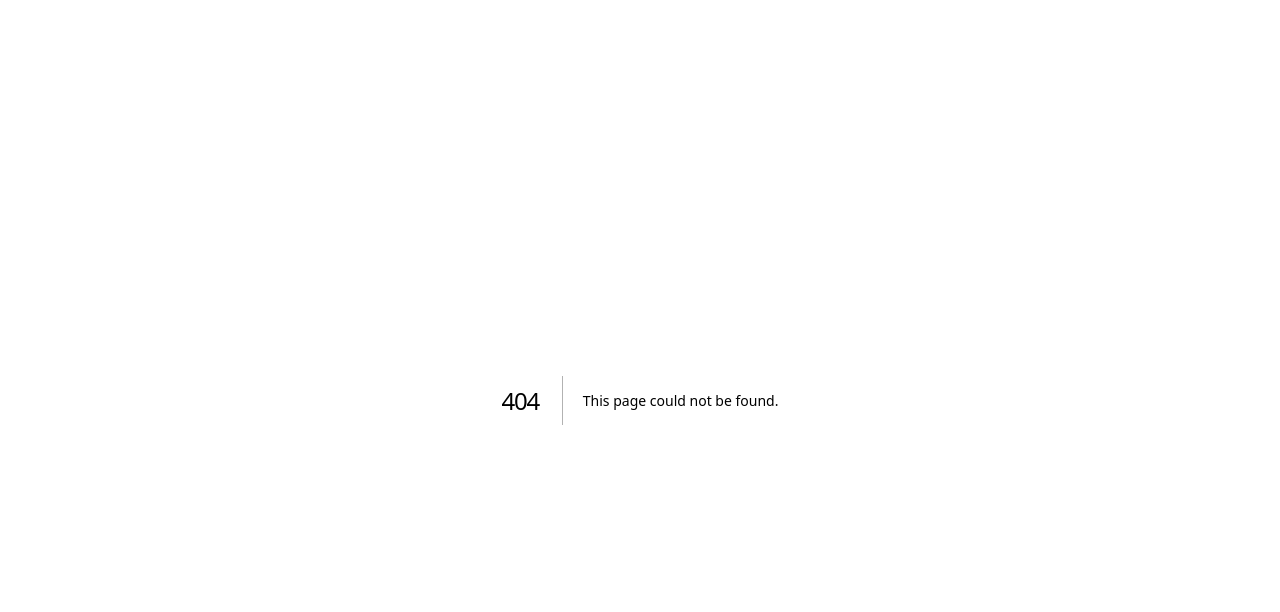
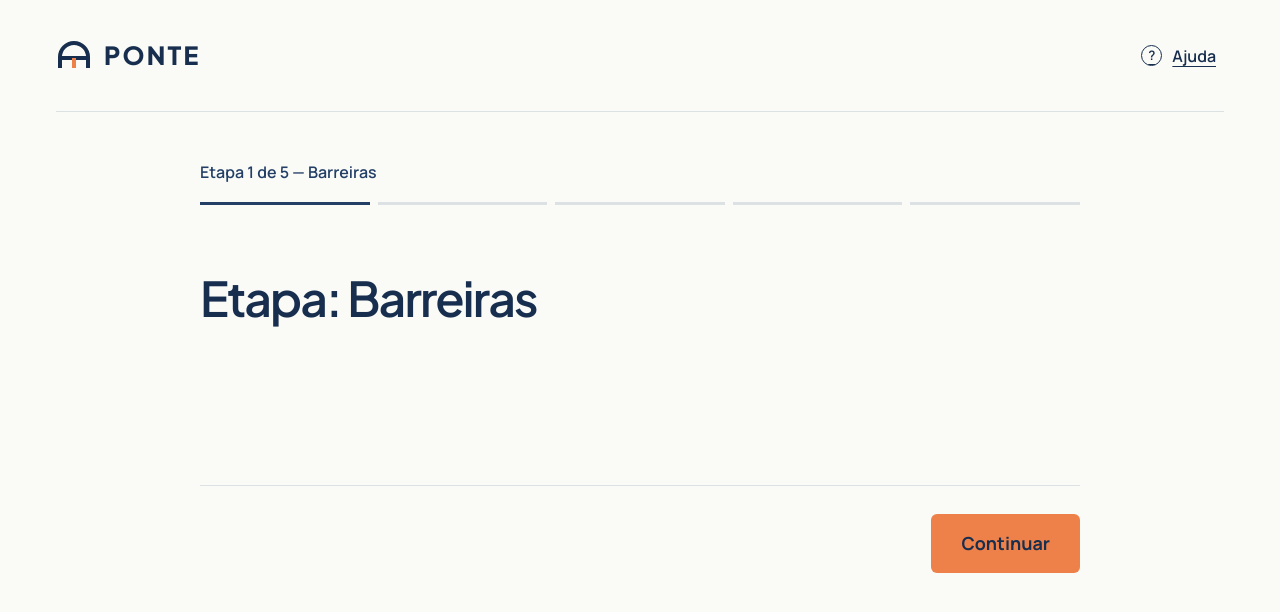
Before and after one commit to ProjetoPonteTech/Ponte, a Next.js app: page /acesso in a window 1280 px wide. Before the commit this address had no page. Shown: the top 612 px of the page. Built offline with nearby package versions, Linux system fonts and the light colour scheme.

Commit message:
feat: add access flow structure

```diff
--- /dev/null
+++ b/src/app/acesso/page.tsx
@@ -0,0 +1,46 @@
+"use client";
+
+import { useEffect, useRef, useState } from "react";
+import { AccessFlow } from "../../components/access-flow/access-flow";
+import { ACCESS_STEPS, type AccessStep } from "../../components/access-flow/steps";
+import styles from "../../components/access-flow/access-flow.module.css";
+
+export default function AccessPage() {
+  const [activeStep, setActiveStep] = useState<AccessStep>("barriers");
+  const headingRef = useRef<HTMLHeadingElement>(null);
+  const previousStep = useRef(activeStep);
+  const stepIndex = ACCESS_STEPS.findIndex((step) => step.id === activeStep);
+
+  useEffect(() => {
+    if (previousStep.current !== activeStep) {
+      headingRef.current?.focus();
+      previousStep.current = activeStep;
+    }
+  }, [activeStep]);
+
+  function moveStep(direction: -1 | 1) {
+    setActiveStep((current) => {
+      const currentIndex = ACCESS_STEPS.findIndex((step) => step.id === current);
+      return ACCESS_STEPS[currentIndex + direction]?.id ?? current;
+    });
+  }
+
+  return (
+    <AccessFlow
+      activeStep={activeStep}
+      onBack={() => moveStep(-1)}
+      onContinue={() => moveStep(1)}
+    >
+      {/* Substituir este conteúdo pelos componentes reais de cada etapa. */}
+      <h1
+        id="titulo-etapa"
+        className={styles.title}
+        ref={headingRef}
+        tabIndex={-1}
+        aria-describedby="progresso-acesso"
+      >
+        Etapa: {ACCESS_STEPS[stepIndex].label}
+      </h1>
+    </AccessFlow>
+  );
+}
--- /dev/null
+++ b/src/components/access-flow/access-flow.module.css
@@ -0,0 +1,98 @@
+.flow {
+  font-family: var(--font-manrope), sans-serif;
+}
+
+.flow :global(.brand) {
+  font-family: var(--font-jakarta), sans-serif;
+}
+
+.main {
+  max-width: 880px;
+  margin-inline: auto;
+  padding-block: 48px 64px;
+  scroll-margin-top: 24px;
+}
+
+.progress {
+  color: var(--blue);
+  font-size: 16px;
+  font-weight: 600;
+  line-height: 1.6;
+}
+
+.progressTrack {
+  display: grid;
+  grid-template-columns: repeat(5, minmax(0, 1fr));
+  gap: 8px;
+  margin-top: 16px;
+}
+
+.progressTrack span {
+  height: 3px;
+  background: var(--line);
+}
+
+.progressTrack .reached {
+  background: var(--blue);
+}
+
+.stage {
+  min-height: 280px;
+  padding-block: 64px;
+}
+
+.title {
+  font-family: var(--font-jakarta), sans-serif;
+  font-size: clamp(32px, 4vw, 48px);
+  line-height: 1.2;
+  letter-spacing: -0.04em;
+  overflow-wrap: anywhere;
+}
+
+.navigation {
+  display: flex;
+  flex-wrap: wrap;
+  gap: 16px;
+  border-top: 1px solid var(--line);
+  padding-top: 28px;
+}
+
+.navigation button {
+  min-height: 56px;
+  padding: 14px 28px;
+  border: 2px solid var(--blue);
+  border-radius: 6px;
+  font-size: 18px;
+  font-weight: 700;
+  line-height: 1.5;
+  cursor: pointer;
+}
+
+.navigation button:hover {
+  text-decoration: underline;
+  text-underline-offset: 4px;
+}
+
+.back {
+  background: transparent;
+  color: var(--blue);
+}
+
+.navigation .next {
+  margin-left: auto;
+  border-color: transparent;
+  background: var(--accent);
+  color: var(--foreground);
+}
+
+.navigation .next:hover {
+  border-color: var(--foreground);
+}
+
+@media (max-width: 640px) {
+  .main { padding-block: 32px 40px; }
+  .stage { min-height: 240px; padding-block: 48px; }
+  .navigation button { flex: 1; }
+}
+
+/* Sem animações ou transições; o foco e o movimento reduzido herdam a base global. */
--- /dev/null
+++ b/src/components/access-flow/access-flow.tsx
@@ -0,0 +1,70 @@
+import Link from "next/link";
+import type { ReactNode } from "react";
+import { ACCESS_STEPS, type AccessStep } from "./steps";
+import styles from "./access-flow.module.css";
+
+type AccessFlowProps = {
+  activeStep: AccessStep;
+  onBack: () => void;
+  onContinue: () => void;
+  children: ReactNode;
+};
+
+export function AccessFlow({
+  activeStep,
+  onBack,
+  onContinue,
+  children,
+}: AccessFlowProps) {
+  const stepIndex = ACCESS_STEPS.findIndex((step) => step.id === activeStep);
+  const currentStep = ACCESS_STEPS[stepIndex];
+
+  return (
+    <div className={`home ${styles.flow}`}>
+      <a className="skip-link" href="#conteudo-acesso">Pular para o conteúdo</a>
+      <header className="site-header">
+        <Link className="brand" href="/" aria-label="PONTE — início">
+          <svg width="36" height="32" viewBox="0 0 36 32" fill="none" aria-hidden="true">
+            <path d="M4 28V17a14 14 0 0 1 28 0v11M4 18h28" stroke="currentColor" strokeWidth="4" />
+            <path d="M18 18v10" stroke="var(--accent)" strokeWidth="4" />
+          </svg>
+          PONTE
+        </Link>
+        <details className="help">
+          <summary><span className="help-icon" aria-hidden="true">?</span>Ajuda</summary>
+          <div className="help-content">
+            <p className="help-title">Como navegar</p>
+            <p>Use “Continuar” para avançar e “Voltar” para retornar à etapa anterior.</p>
+            <p>Você também pode usar Tab para navegar e Enter para selecionar. Selecione “Ajuda” novamente para fechar.</p>
+          </div>
+        </details>
+      </header>
+
+      <main id="conteudo-acesso" className={styles.main} tabIndex={-1}>
+        <div className={styles.progress}>
+          <p id="progresso-acesso">
+            Etapa {stepIndex + 1} de {ACCESS_STEPS.length} — {currentStep.label}
+          </p>
+          <div className={styles.progressTrack} aria-hidden="true">
+            {ACCESS_STEPS.map((step, index) => (
+              <span key={step.id} className={index <= stepIndex ? styles.reached : undefined} />
+            ))}
+          </div>
+        </div>
+
+        <section className={styles.stage} aria-labelledby="titulo-etapa">
+          {children}
+        </section>
+
+        <nav className={styles.navigation} aria-label="Navegação entre etapas">
+          {stepIndex > 0 && (
+            <button type="button" className={styles.back} onClick={onBack}>Voltar</button>
+          )}
+          {stepIndex < ACCESS_STEPS.length - 1 && (
+            <button type="button" className={styles.next} onClick={onContinue}>Continuar</button>
+          )}
+        </nav>
+      </main>
+    </div>
+  );
+}
--- /dev/null
+++ b/src/components/access-flow/steps.ts
@@ -0,0 +1,9 @@
+export const ACCESS_STEPS = [
+  { id: "barriers", label: "Barreiras" },
+  { id: "content-type", label: "Tipo de conteúdo" },
+  { id: "content-input", label: "Inserção do conteúdo" },
+  { id: "analysis", label: "Análise" },
+  { id: "result", label: "Resultado" },
+] as const;
+
+export type AccessStep = (typeof ACCESS_STEPS)[number]["id"];
```
